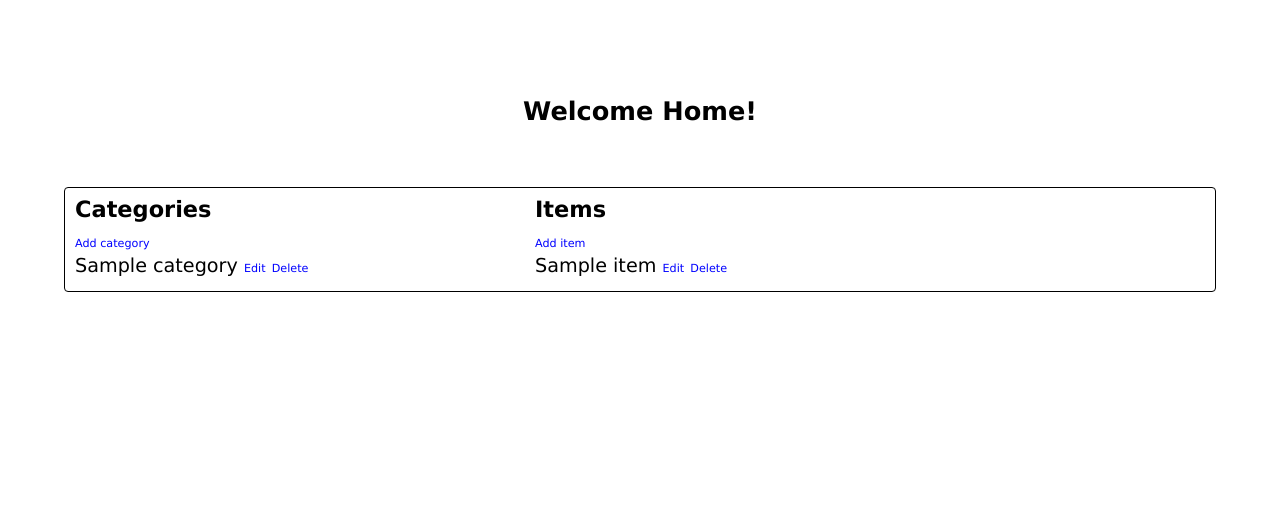
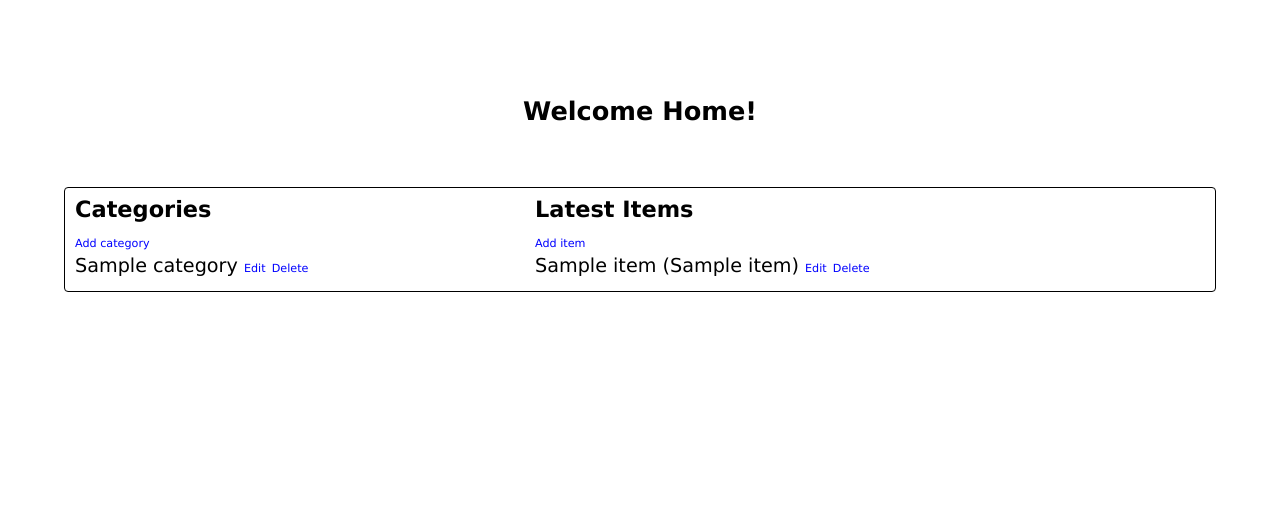
Before and after one commit to najens/item_catalog, a Flask app: page / in a window 1280 px wide. Shown: the part 172-689 px from the top of the page. Run offline with Flask 2, Linux system fonts and the light colour scheme; tables that the repository leaves empty hold one stand-in row (values such as "Sample post").

Commit message:
docs: Modify text display in item catelog

```diff
--- a/app.py
+++ b/app.py
@@ -49,7 +49,7 @@ def category(category):
     """ Displays list of items in category """
     categories = Category.query.order_by(db.asc(Category.name)).all()
     items = Item.query.filter_by(category_name=category).order_by(db.asc(Item.name)).all()
-    return render_template('category.html', items=items, categories=categories)
+    return render_template('category.html', items=items, categories=categories, category=category)
 
 @app.route('/catalog/<category>/edit', methods=['GET', 'POST'])
 def edit_category(category):
--- a/templates/category.html
+++ b/templates/category.html
@@ -1,5 +1,6 @@
 {% extends 'index.html' %}
 {% block item %}
+    <h3>{{category}} Items</h3>
     <a class="links" href="{{url_for('new_item')}}">Add item</a>
     <ul>
         {% for item in items %}
--- a/templates/index.html
+++ b/templates/index.html
@@ -19,13 +19,14 @@
                 {% endblock %}
             </div>
             <div class="item">
-                <h3>Items</h3>
                 {% block item %}
+                <h3>Latest Items</h3>
                 <a class="links" href="{{url_for('new_item')}}">Add item</a>
                 <ul>
                     {% for item in items %}
                         <li>
-                            <a href="{{url_for('item_info', category=item.category_id, id=item.id)}}">{{item.name}}</a>
+                            <a href="{{url_for('item_info', category=item.category_name, id=item.id)}}">{{item.name}}</a>
+                            <span>({{item.category_name}})</span>
                             <a class="links" href="{{url_for('edit_item', category=item.category_name, id=item.id)}}">Edit</a>
                             <a class="links" href="{{url_for('delete_item', category=item.category_name, id=item.id)}}">Delete</a>
                         </li>
```
